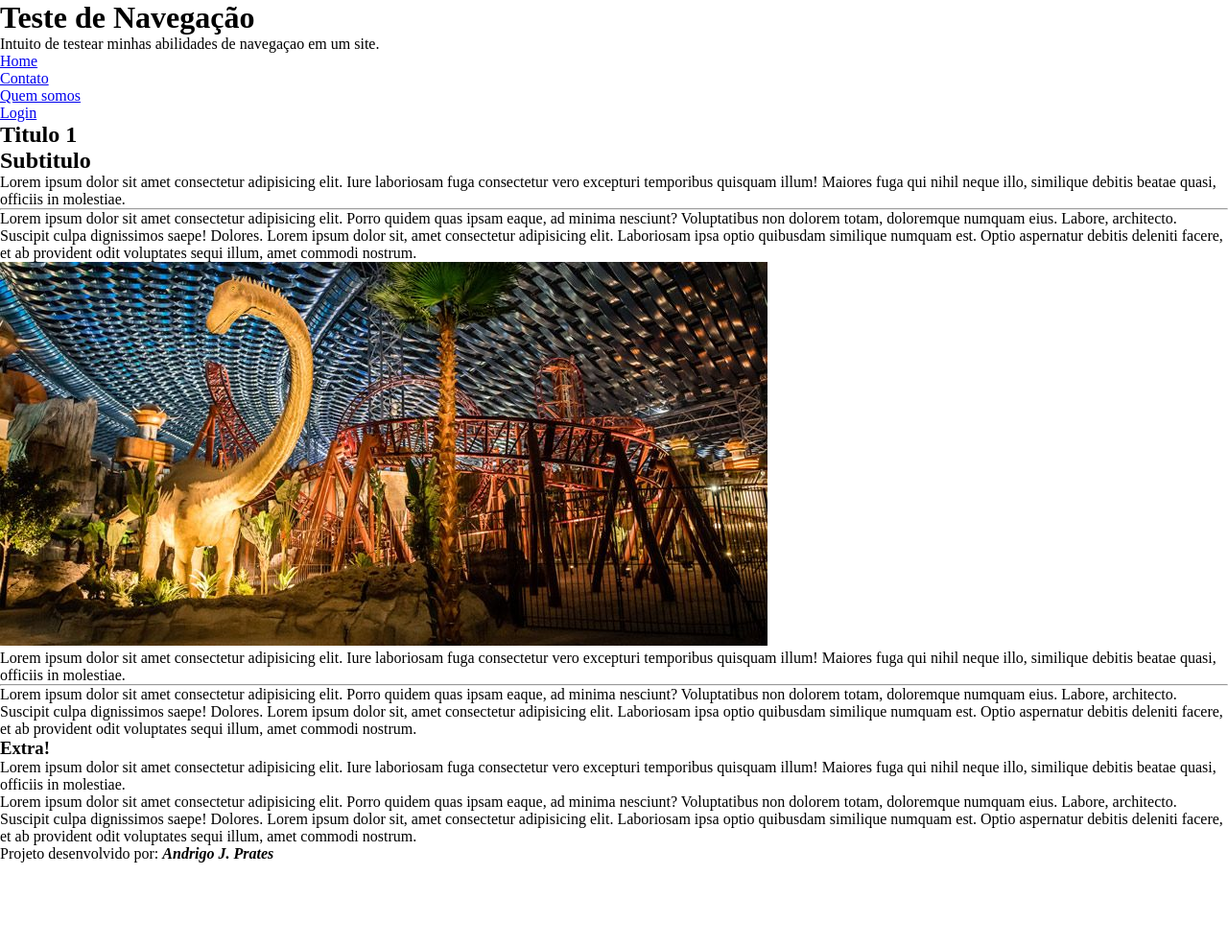
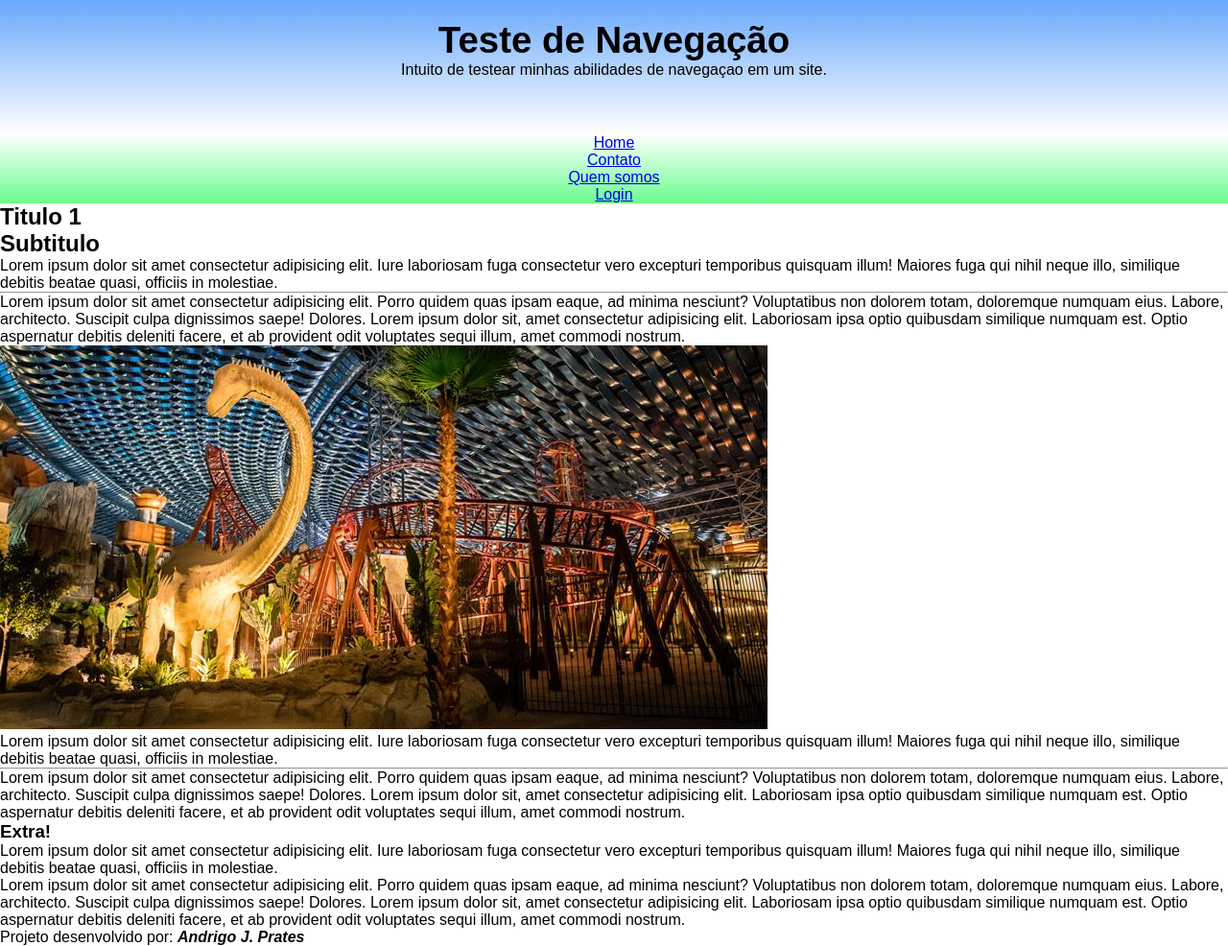
Before and after one commit to Andrigo-J/Hot-bar-de-navegacao, a plain HTML site: page Projeto barra lateral/index.html in a window 1280 px wide. Shown: the whole page at 96% size. Before the commit the page ends 899 px from the top, so only its background shows below. Drawn offline with Linux system fonts and the light colour scheme.

Commit message:
Update style.css

```diff
--- a/Projeto barra lateral/style.css
+++ b/Projeto barra lateral/style.css
@@ -3,6 +3,7 @@
 *{
     margin: 0px;
     padding: 0px;
+    font-family: Arial, Helvetica, sans-serif;
 }
 
 :root{
@@ -14,5 +15,20 @@
 }
 
 header{
-    back
+    padding-top: 20px;
+    font-size: 1.2em;
+    background-image:linear-gradient(#68A8FC, transparent);
+    text-align: center;
+    width: 100%;
+    height: 15vh;
 }
+
+header > p{
+    font-size: 16px;
+}
+
+nav{
+    background-image: linear-gradient(transparent, var(--cor2));
+    text-align: center;
+
+}
```
